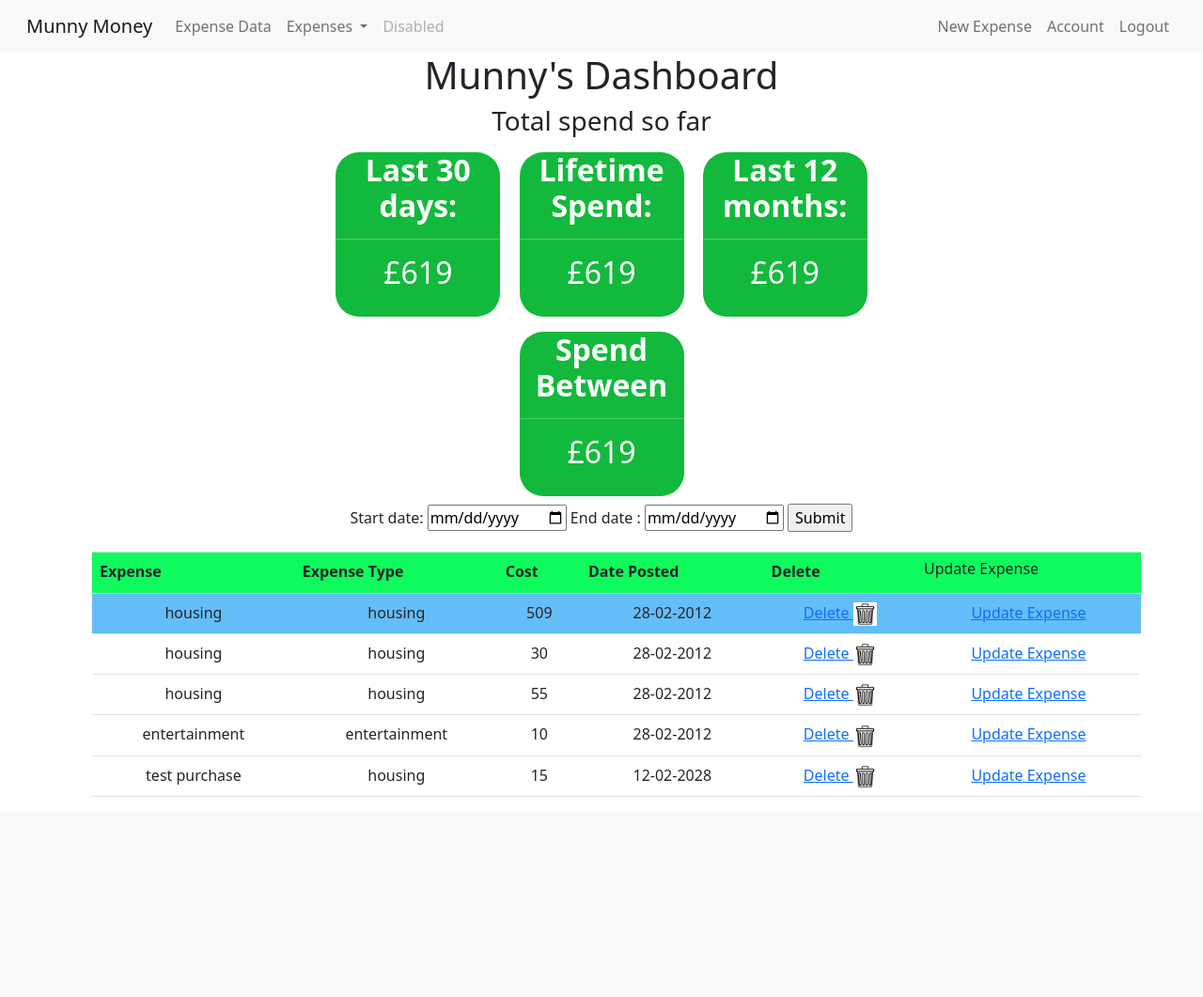
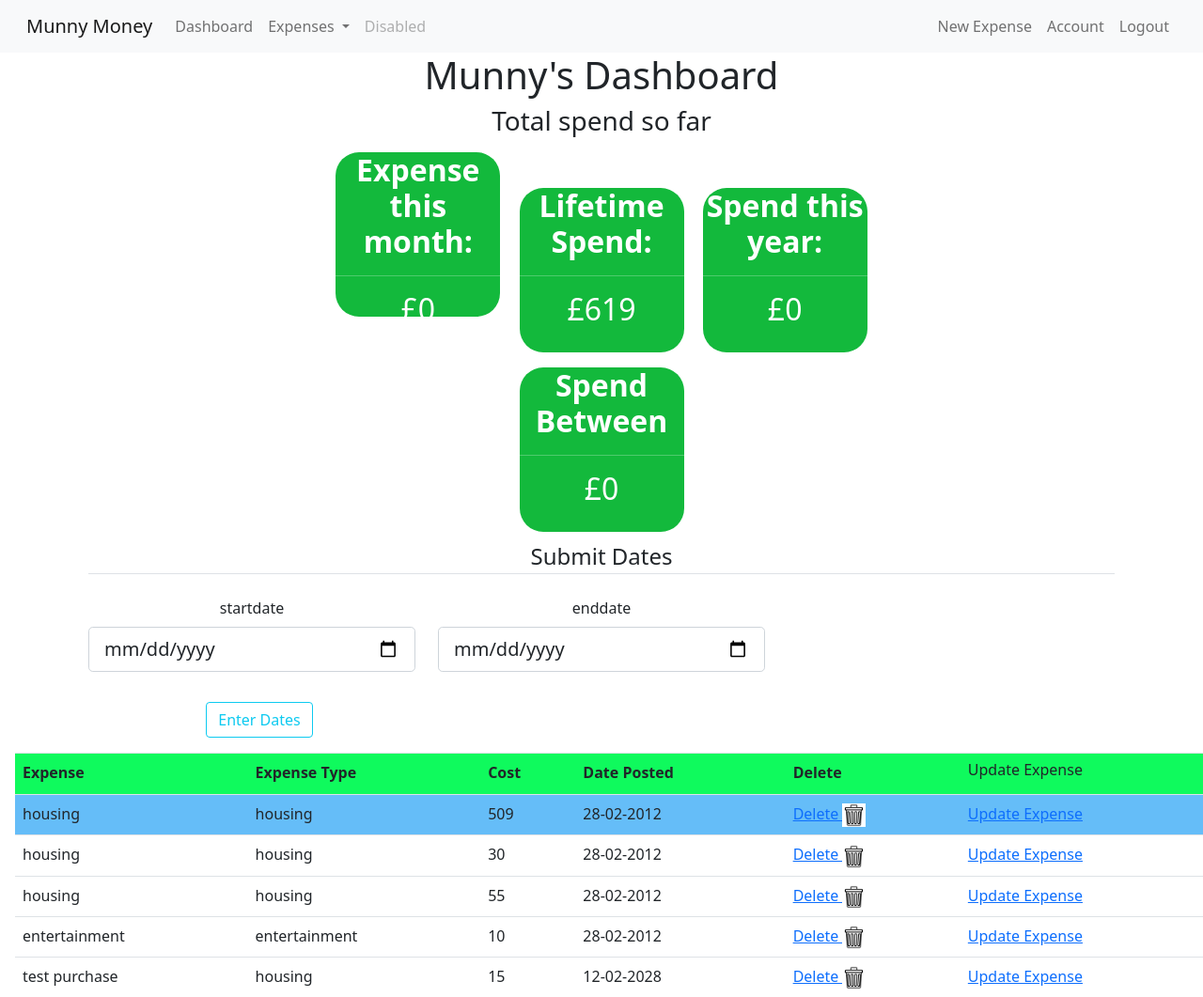
Before and after one commit to munnycodes/budget_app, a Flask app: page /start in a window 1280 px wide. Shown: the top 1061 px of the page at 94% size. Before the commit the page ends 848 px from the top, so only its background shows below. Run offline with Flask 2, Linux system fonts and the light colour scheme; a user stored in the database is signed in; data comes from the database, SQL or seed files in the repository; both versions use the stored data as it was after the commit; some libraries are stand-ins or nearby versions.

Commit message:
fixed all the boxes on the front page. They now display last month, last year and FINALLY managed to implement pick between two dates.

```diff
--- a/budget_app/forms.py
+++ b/budget_app/forms.py
@@ -3,6 +3,7 @@
 from wtforms import StringField, PasswordField, SubmitField, BooleanField, IntegerField, SelectField, DateField, DateTimeField
 from wtforms.validators import DataRequired, Length, Email, EqualTo, ValidationError
 from budget_app.models import User, Expense
+from wtforms.fields.html5 import DateField
 
 
 class RegistrationForm(FlaskForm):
--- a/budget_app/routes.py
+++ b/budget_app/routes.py
@@ -68,27 +68,58 @@
 @app.route('/start', methods=['GET', 'POST'])
 @login_required
 def start():
-    startdate = request.args.get('startdate')
-    enddate = request.args.get('enddate')
-    if startdate == None:
-        startdate = datetime.date.min
-    if enddate == None:
-        enddate = datetime.date.max
 
     expenseData = Expense.query.filter_by(user_id = session["user_id"])
+    print(expenseData)
     totalSpend = []
     form = GetDateRange()
 
+    flag = False
+
     if form.validate_on_submit():
-        flash ('Yay', 'success')
+        startdate = form.startdate.data.strftime('%Y-%m-%d')
+        enddate = form.enddate.data.strftime('%Y-%m-%d')
+        startdate = datetime.datetime.strptime(startdate, '%Y-%m-%d')
+        enddate = datetime.datetime.strptime(enddate, '%Y-%m-%d')
+
+        if enddate < startdate:
+            flash ('End date should be after start date.', 'danger')
+            return redirect(url_for('start'))
+
+        flag = True
+
+
+    current_date = datetime.date.today()
+    current_month = current_date.month
+    current_year = current_date.year
+    spend_this_month = 0
+    spend_this_year = 0
+    spend = 0
     for cost in expenseData:
         i = cost.cost
         totalSpend.append(i)
+        year = (cost.date_posted.year)
+        month = (cost.date_posted.month)
+
+        if flag:
+
+            if startdate <= cost.date_posted <= enddate:
+                spend += cost.cost
+
+
+        if year == current_year:
+            spend_this_year += cost.cost
+            if month == current_month:
+                spend_this_month += cost.cost
+
+
+
+
     totalSpend = sum(totalSpend)
     headings = ("Expense", "Expense Type", "Cost", "Date Posted", "Delete")
     expenses = Expense.query.filter_by(user_id = session["user_id"])
 
-    return render_template('start.html', expenseData=expenseData, totalSpend=totalSpend, expenses=expenses, headings=headings, form=form)
+    return render_template('start.html', expenseData=expenseData, totalSpend=totalSpend, expenses=expenses, headings=headings, form=form, spend_this_month=spend_this_month, spend_this_year=spend_this_year, spend=spend)
 
 
 
@@ -115,6 +146,11 @@
 def expense(expense_id):
     user = User.query.get_or_404(current_user.id)
     expense = Expense.query.get_or_404(expense_id)
+    print(current_user.id)
+    print(expense.user.id)
+    if current_user.id != expense.user.id:
+        abort(403)
+
     form = UpdateExpenseForm()
     if form.validate_on_submit():
 
--- a/budget_app/templates/base.html
+++ b/budget_app/templates/base.html
@@ -22,7 +22,7 @@
         <div class="collapse navbar-collapse" id="navbarSupportedContent">
           <ul class="navbar-nav me-auto mb-2 mb-lg-0">
             <li class="nav-item">
-              <a class="nav-link" href="#">Expense Data</a>
+              <a class="nav-link" href="{{ url_for('start') }}">Dashboard</a>
             </li>
             <li class="nav-item dropdown">
               <a class="nav-link dropdown-toggle" href="#" id="navbarDropdown" role="button" data-bs-toggle="dropdown" aria-expanded="false">
--- a/budget_app/templates/start.html
+++ b/budget_app/templates/start.html
@@ -30,20 +30,52 @@
     {% if current_user.is_authenticated %}
 
 <div class="container">
-    <div class="block" style="color:blue"><h2 style="color:white"><strong>Last 30 days: </strong><hr>£{{ totalSpend }}</h2></div>
+    <div class="block" style="color:blue"><h2 style="color:white"><strong>Expense this month: </strong><hr>£{{ spend_this_month }}</h2></div>
     <div class="block" style="color:white"><h2 style="color:white"><strong>Lifetime Spend: </strong> <hr> £{{ totalSpend }}  </h2></div>
-    <div class="block" style="color:darkred"><h2 style="color:white"><strong>Last 12 months: </strong><hr>£{{ totalSpend }}</h2></div>
+    <div class="block" style="color:darkred"><h2 style="color:white"><strong>Spend this year: </strong><hr>£{{ spend_this_year }}</h2></div>
     <br>
     <div class="block" style="color:darkred">
         <h2 style="color:white">
-            <strong>Spend Between </strong><hr>£{{ totalSpend }}</h2></div>
-    <form action="#">
-        <label for="startdate">Start date:</label>
-        <input type="date" id="startdate" name="startdate">
-        <label for="enddate"> End date :</label>
-        <input type="date" id="enddate" name="enddate">
-        <input type="submit">
-    </form>
+            <strong>Spend Between </strong><hr>£{{ spend }}</h2></div>
+            <form method="POST" action="">
+                {{ form.hidden_tag() }}
+                <fieldset class="form-group">
+                    <legend class="border-bottom mb-4">Submit Dates</legend>
+                    <div class="row">
+                    <div class="form-group col-sm-4">
+                        {{ form.startdate.label(class="form-control-label") }}
+                        {% if form.startdate.errors %}
+                            {{ form.startdate(class="form-control form-control-lg is-invalid") }}
+                            <div class="invalid-feedback">
+                                {% for error in form.startdate.errors %}
+                                    <span>{{ error }}</span>
+                                {% endfor %}
+                            </div>
+                        {% else %}
+                            {{ form.startdate(class="form-control form-control-lg") }}
+                        {% endif %}
+                    </div>
+
+                    <div class="form-group col-sm-4">
+                        {{ form.enddate.label(class="form-control-label") }}
+                        {% if form.enddate.errors %}
+                            {{ form.enddate(class="form-control form-control-lg is-invalid") }}
+                            <div class="invalid-feedback">
+                                {% for error in form.enddate.errors %}
+                                    <span>{{ error }}</span>
+                                {% endfor %}
+                            </div>
+                        {% else %}
+                            {{ form.enddate(class="form-control form-control-lg") }}
+                        {% endif %}
+                    </div>
+
+                </fieldset>
+                <div class="form-group col-sm-4">
+                    {{ form.submit(class="btn btn-outline-info") }}
+                </div>
+                </div>
+            </form>
 </div>
 
 
```
Also changed, not shown: budget_app/templates/expense.html (+2 -9 lines), budget_app/templates/new_expense.html (+5 -4 lines), budget_app/budget.db.
